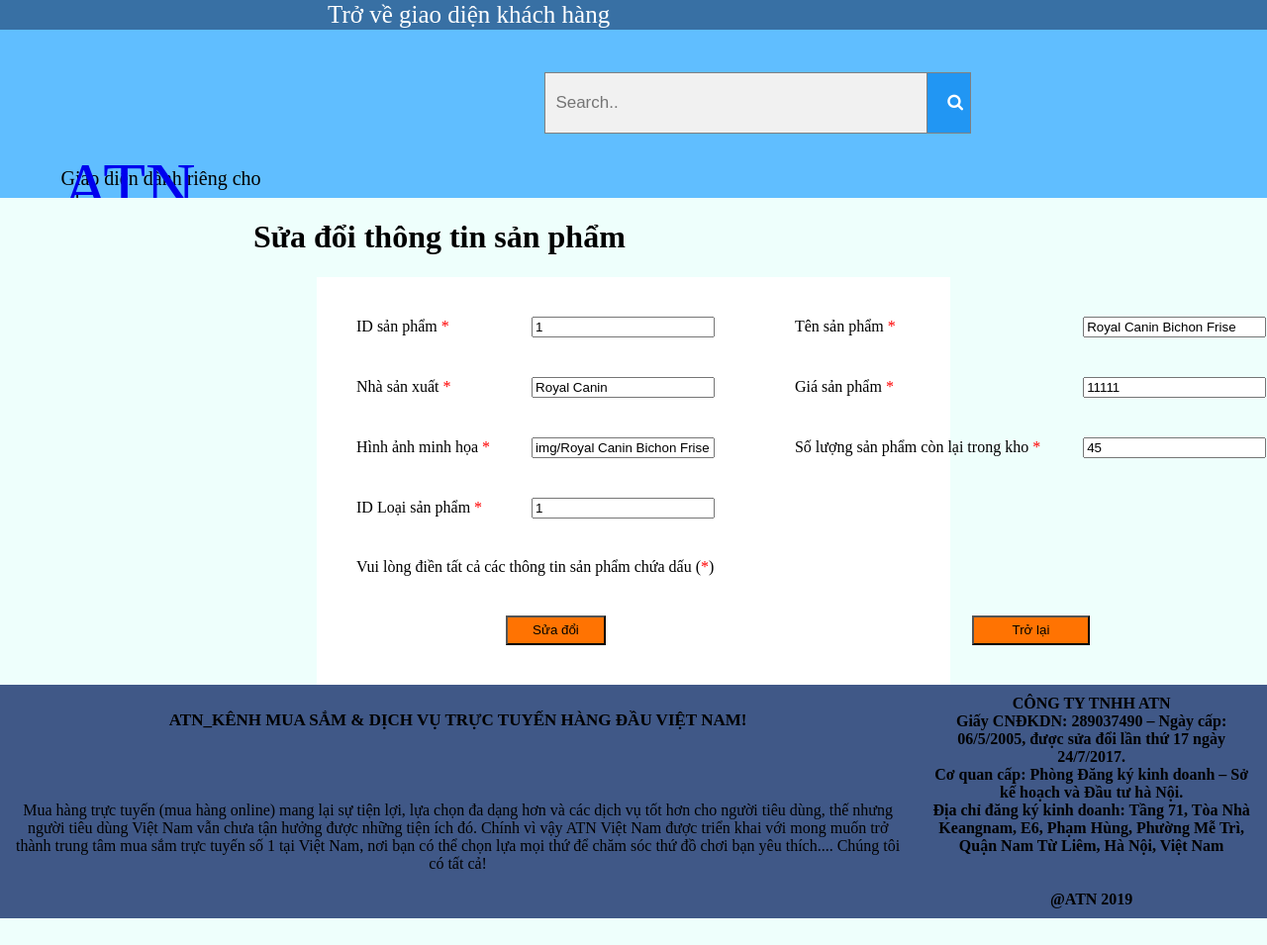
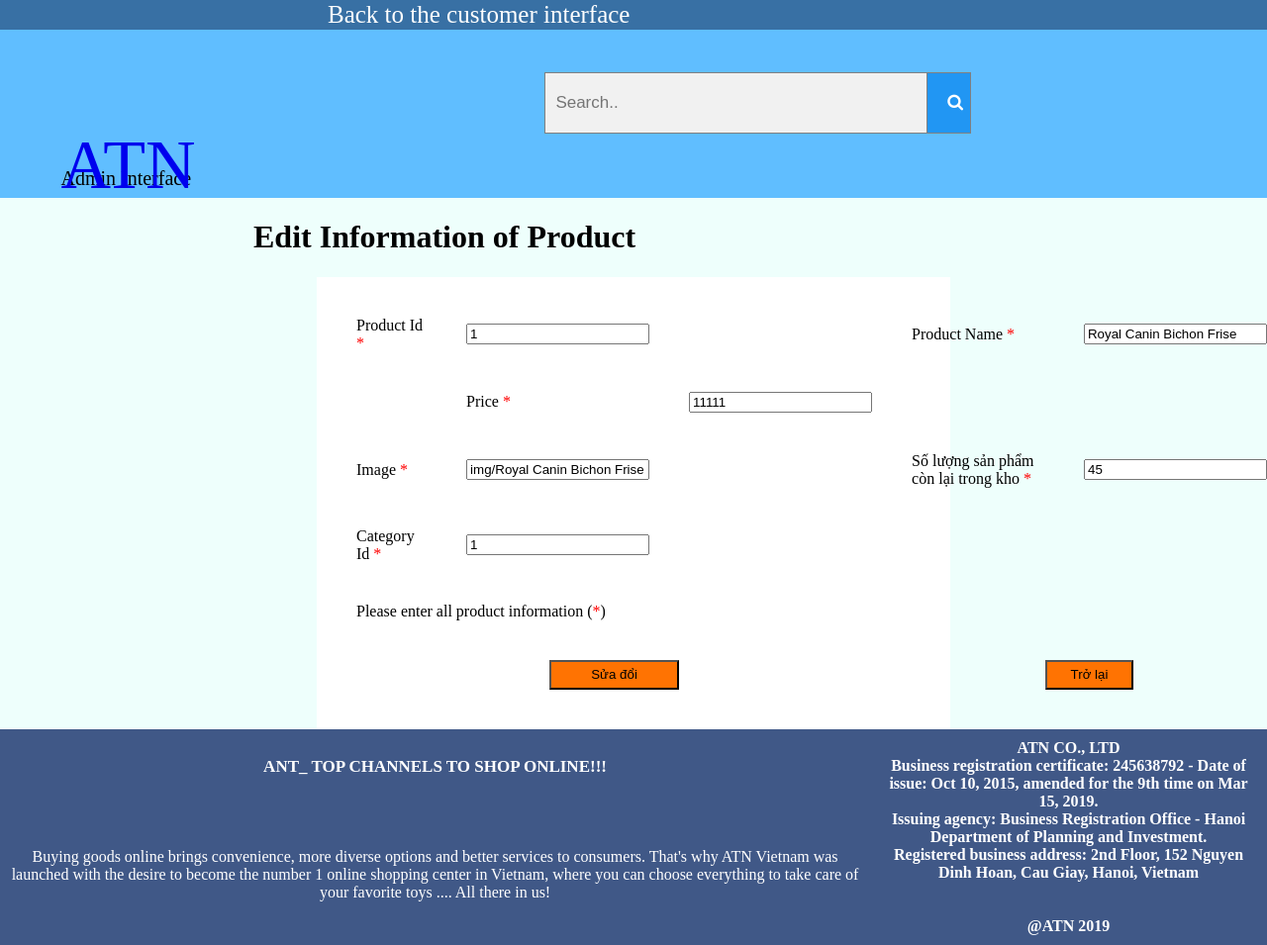
Before and after one commit to mrvictory1509/123, a PHP site: page /suadoi.php?id=1 in a window 1280 px wide. Shown: the whole page at 99% size. Before the commit the page ends 928 px from the top, so only its background shows below. Run offline with PHP 8.4, Linux system fonts and the light colour scheme; data comes from the database, SQL or seed files in the repository.

Commit message:
Update suadoi.php

```diff
--- a/suadoi.php
+++ b/suadoi.php
@@ -1,7 +1,7 @@
 <!DOCTYPE html>
 <html>
 <head>
-	<title>Sửa đổi thông tin sản phẩm</title>
+	<title>Edit Information of Product</title>
 	<meta charset="utf-8">
 	<link rel="stylesheet" href="style.css">
 	<link rel="stylesheet" href="https://cdnjs.cloudflare.com/ajax/libs/font-awesome/4.7.0/css/font-awesome.min.css">
@@ -10,12 +10,12 @@
 	<div class="header">
 		<div class="nava">
 			<ul>
-				<li><a href="https://designweb.herokuapp.com/ATN.php">Trở về giao diện khách hàng</a></li>
+				<li><a href="https://designweb.herokuapp.com/ATN.php">Back to the customer interface</a></li>
 			</ul>
 		</div>
 		<div class="banner">
 		 		<div class="Home">
-		 			<p>Giao diện dành riêng cho admin</p>
+		 			<p>Admin Interface</p>
 					<a href="https://designweb.herokuapp.com/ATN.php">ATN Shop</a>
 				</div>
 				<div class="Search">
@@ -31,7 +31,7 @@
 	<div class="main">
 		<div >
 			<div   style="width:60%; margin: auto;" >
-				<h1>Sửa đổi thông tin sản phẩm</h1>
+				<h1>Edit Information of Product</h1>
 			</div>
 			<div  class="dangky2">
 				<?php
@@ -44,31 +44,29 @@
 				 	<form action="admin.php" method="get">
 	 				<table  cellspacing="40" cellpadding="0" >
 	 					<tr>
-	 						<td>ID sản phẩm <SPAN style="color: red">*</SPAN></td>
+	 						<td>Product Id <SPAN style="color: red">*</SPAN></td>
 	 						<th><input type="text" name="Productid" value="<?php echo $key['Productid'] ?>" readonly></th>
 	 						<th></th>
-	 						<td>Tên sản phẩm <SPAN style="color: red">*</SPAN></td>
+	 						<td>Product Name <SPAN style="color: red">*</SPAN></td>
 	 						<th><input type="text" name="Productname" value="<?php echo $key['Productname'] ?>"></th>
 	 					</tr>
 	 					<tr>
-	 						<td>Nhà sản xuất <SPAN style="color: red">*</SPAN></td>
-	 						<th><input type="text" name="Manufacturer" value="<?php echo $key['Manufacturer'] ?>"></th>
 	 						<th></th>
-	 						<td>Giá sản phẩm <SPAN style="color: red">*</SPAN></td>
+	 						<td>Price <SPAN style="color: red">*</SPAN></td>
 	 						<th><input type="text" name="Unitprice" value="<?php echo $key['Unitprice'] ?>"></th>
 	 					</tr>
 	 					<tr>
-	 						<td>Hình ảnh minh họa <SPAN style="color: red">*</SPAN></td>
+	 						<td>Image <SPAN style="color: red">*</SPAN></td>
 	 						<th><input type="text" name="Images" value="<?php echo $key['Images'] ?>"></th>
 	 						<th></th>
 	 						<td>Số lượng sản phẩm còn lại trong kho <SPAN style="color: red">*</SPAN></td>
 	 						<th><input type="text" name="Stock" value="<?php echo $key['Stock'] ?>"></th>
 	 					</tr>
 	 					<tr>
-	 						<td>ID Loại sản phẩm <SPAN style="color: red">*</SPAN></td>
+	 						<td>Category Id <SPAN style="color: red">*</SPAN></td>
 	 						<th><input type="text" name="Categoryid" value="<?php echo $key['Categoryid'] ?>"></th>
 	 					</tr>
-	 					<tr><td colspan="5" > Vui lòng điền tất cả các thông tin sản phẩm chứa dấu (<SPAN style="color: red">*</SPAN>)</td></tr>
+	 					<tr><td colspan="5" > Please enter all product information (<SPAN style="color: red">*</SPAN>)</td></tr>
 	 					<tr>
 	 						<th colspan="3" > <input type="submit" value="Sửa đổi" style=" background-color: #FF7302; text-decoration-color: #FFFFFF; width:25%; height: 30px"></th>
 	 						<th colspan="2" > <a href="https://designweb.herokuapp.com/admin.php"><input type="button" value="Trở lại" style=" background-color: #FF7302; text-decoration-color: #FFFFFF; width:25%; height: 30px"></a></th>
@@ -83,20 +81,19 @@
 	<div class="footer">
 		<table  cellspacing="0" cellpadding="10" width= 100% align="center" >
 			<tr >
-			<th style="font-size: 17px" >ATN_KÊNH MUA SẮM & DỊCH VỤ TRỰC TUYẾN HÀNG ĐẦU VIỆT NAM!</th>
-			<th  rowspan="2" > CÔNG TY TNHH ATN <br>
- 													 Giấy CNĐKDN: 289037490 – Ngày cấp: 06/5/2005, được sửa đổi lần thứ 17 ngày 24/7/2017. <br>
- 													Cơ quan cấp: Phòng Đăng ký kinh doanh – Sở kế hoạch và Đầu tư hà Nội. <br>
- 													Địa chỉ đăng ký kinh doanh: Tầng 71, Tòa Nhà Keangnam, E6, Phạm Hùng, Phường Mễ Trì, Quận Nam Từ Liêm, Hà Nội, Việt Nam <br>  <br><br>     @ATN 2019
+			<th style="font-size: 17px; color:#FFFFFF"  >ANT_ TOP CHANNELS TO SHOP ONLINE!!!</th>
+			<th  rowspan="2" style=" color:#FFFFFF" > ATN CO., LTD <br>
+ 													Business registration certificate: 245638792 - Date of issue: Oct 10, 2015, amended for the 9th time on Mar 15, 2019.<br>
+ 													Issuing agency: Business Registration Office - Hanoi Department of Planning and Investment.  <br>
+ 													Registered business address: 2nd Floor, 152 Nguyen Dinh Hoan, Cau Giay, Hanoi, Vietnam  <br>  <br><br>    @ATN 2019
  			</th>
 			</tr>
 			<tr >
-				<td ><div align="center" style="padding-top:0%, width= 20px" >
-
-				</style>Mua hàng trực tuyến (mua hàng online) mang lại sự tiện lợi, lựa chọn đa dạng hơn và các dịch vụ tốt hơn cho người tiêu dùng, thế nhưng người tiêu dùng Việt Nam vẫn chưa tận hưởng được những tiện ích đó. Chính vì vậy ATN Việt Nam được triển khai với mong muốn trở thành trung tâm mua sắm trực tuyến số 1 tại Việt Nam, nơi bạn có thể chọn lựa mọi thứ để chăm sóc thứ đồ chơi bạn yêu thích.... Chúng tôi có tất cả!</div></td>
-
+				<td ><div align="center" style="padding-top:0%, width= 20px; color:#FFFFFF" >
+				</style>Buying goods online brings convenience, more diverse options and better services to consumers. That's why ATN Vietnam was launched with the desire to become the number 1 online shopping center in Vietnam, where you can choose everything to take care of your favorite toys .... All there in us!</div></td>
 			</tr>
 		</table>
 	</div>
 </body>
 </html>
+</html>
```
